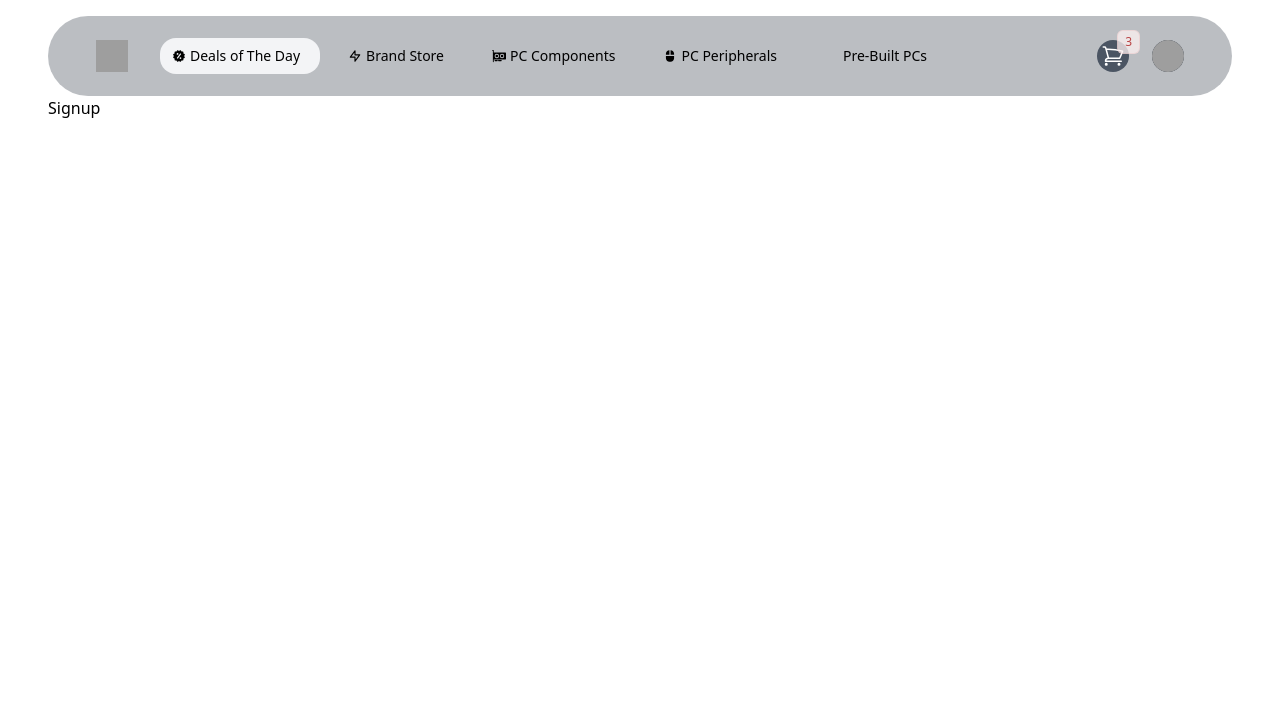
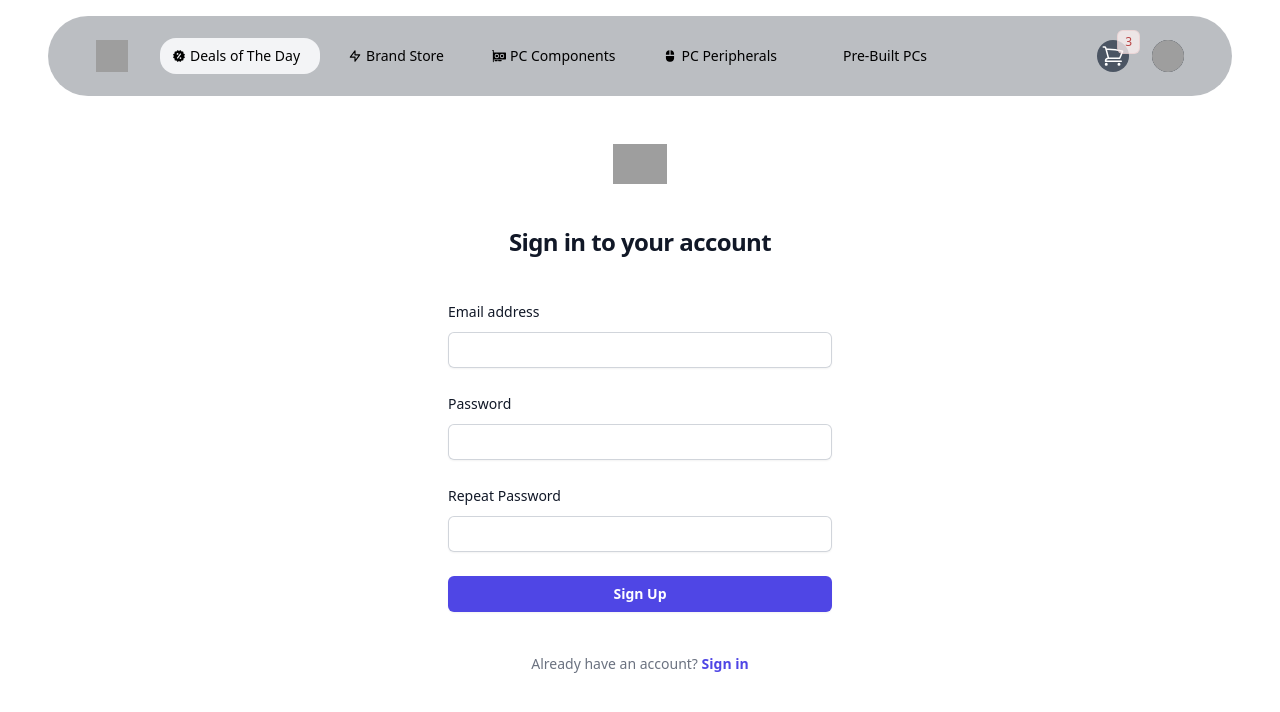
Before and after one commit to Subham-Maity/restock, a Next.js app in the folder client/: page /signup in a window 1280 px wide. Shown: the top 712 px of the page. Built offline with nearby package versions, Linux system fonts and the light colour scheme; grey boxes are pictures that could not be loaded; some icons are missing.

Commit message:
Login in & SIgn Up page  Complete

```diff
--- /dev/null
+++ b/client/src/app/(auth)/login/identify/page.tsx
@@ -0,0 +1,7 @@
+import React from "react";
+
+const Page = () => {
+  return <div>Identify</div>;
+};
+
+export default Page;
--- a/client/src/app/(auth)/signup/page.tsx
+++ b/client/src/app/(auth)/signup/page.tsx
@@ -1,7 +1,12 @@
 import React from "react";
+import Signup from "@/app/components/auth/components/Signup";
 
 const Page = () => {
-  return <div>Signup</div>;
+  return (
+    <div>
+      <Signup />
+    </div>
+  );
 };
 
 export default Page;
--- a/client/src/app/components/auth/components/Login.tsx
+++ b/client/src/app/components/auth/components/Login.tsx
@@ -1,6 +1,10 @@
+"use client";
 import React from "react";
+import { router } from "next/client";
+import { useRouter } from "next/navigation";
 
 const Login = () => {
+  const router = useRouter();
   return (
     <div>
       <div className="flex min-h-full flex-1 flex-col justify-center px-6 py-12 lg:px-8">
@@ -77,12 +81,14 @@
 
           <p className="mt-10 text-center text-sm text-gray-500">
             Not a member?{" "}
-            <a
-              href="#"
+            <button
               className="font-semibold leading-6 text-indigo-600 hover:text-indigo-500"
+              onClick={() => {
+                router.push("/signup");
+              }}
             >
-              Start a 14 day free trial
-            </a>
+              Sign up now
+            </button>
           </p>
         </div>
       </div>
--- a/client/src/app/components/auth/components/Signup.tsx
+++ b/client/src/app/components/auth/components/Signup.tsx
@@ -1,7 +1,109 @@
+"use client";
 import React from "react";
+import { useRouter } from "next/navigation";
 
 const Signup = () => {
-  return <div>Signup</div>;
+  const router = useRouter();
+  return (
+    <div>
+      <div className="flex min-h-full flex-1 flex-col justify-center px-6 py-12 lg:px-8">
+        <div className="sm:mx-auto sm:w-full sm:max-w-sm">
+          <img
+            className="mx-auto h-10 w-auto"
+            src="https://tailwindui.com/img/logos/mark.svg?color=indigo&shade=600"
+            alt="Your Company"
+          />
+          <h2 className="mt-10 text-center text-2xl font-bold leading-9 tracking-tight text-gray-900">
+            Sign in to your account
+          </h2>
+        </div>
+
+        <div className="mt-10 sm:mx-auto sm:w-full sm:max-w-sm">
+          <form className="space-y-6" action="#" method="POST">
+            <div>
+              <label
+                htmlFor="email"
+                className="block text-sm font-medium leading-6 text-gray-900"
+              >
+                Email address
+              </label>
+              <div className="mt-2">
+                <input
+                  id="email"
+                  name="email"
+                  type="email"
+                  autoComplete="email"
+                  required
+                  className="block w-full rounded-md border-0 py-1.5 text-gray-900 shadow-sm ring-1 ring-inset ring-gray-300 placeholder:text-gray-400 focus:ring-2 focus:ring-inset focus:ring-indigo-600 sm:text-sm sm:leading-6"
+                />
+              </div>
+            </div>
+
+            <div>
+              <div className="flex items-center justify-between">
+                <label
+                  htmlFor="password"
+                  className="block text-sm font-medium leading-6 text-gray-900"
+                >
+                  Password
+                </label>
+              </div>
+              <div className="mt-2">
+                <input
+                  id="repassword"
+                  name="repassword"
+                  type="password"
+                  autoComplete="current-password"
+                  required
+                  className="block w-full rounded-md border-0 py-1.5 text-gray-900 shadow-sm ring-1 ring-inset ring-gray-300 placeholder:text-gray-400 focus:ring-2 focus:ring-inset focus:ring-indigo-600 sm:text-sm sm:leading-6"
+                />
+              </div>
+            </div>
+            <div>
+              <div className="flex items-center justify-between">
+                <label
+                  htmlFor="password"
+                  className="block text-sm font-medium leading-6 text-gray-900"
+                >
+                  Repeat Password
+                </label>
+              </div>
+              <div className="mt-2">
+                <input
+                  id="password"
+                  name="password"
+                  type="password"
+                  autoComplete="current-password"
+                  required
+                  className="block w-full rounded-md border-0 py-1.5 text-gray-900 shadow-sm ring-1 ring-inset ring-gray-300 placeholder:text-gray-400 focus:ring-2 focus:ring-inset focus:ring-indigo-600 sm:text-sm sm:leading-6"
+                />
+              </div>
+            </div>
+            <div>
+              <button
+                type="submit"
+                className="flex w-full justify-center rounded-md bg-indigo-600 px-3 py-1.5 text-sm font-semibold leading-6 text-white shadow-sm hover:bg-indigo-500 focus-visible:outline focus-visible:outline-2 focus-visible:outline-offset-2 focus-visible:outline-indigo-600"
+              >
+                Sign Up
+              </button>
+            </div>
+          </form>
+
+          <p className="mt-10 text-center text-sm text-gray-500">
+            Already have an account?{" "}
+            <button
+              className="font-semibold leading-6 text-indigo-600 hover:text-indigo-500"
+              onClick={() => {
+                router.push(`/login`);
+              }}
+            >
+              Sign in
+            </button>
+          </p>
+        </div>
+      </div>
+    </div>
+  );
 };
 
 export default Signup;
```
Also changed, not shown: client/src/app/(auth)/login/identify/thankyou/page.tsx (renamed from client/src/app/(auth)/identify/thankyou/page.tsx).
